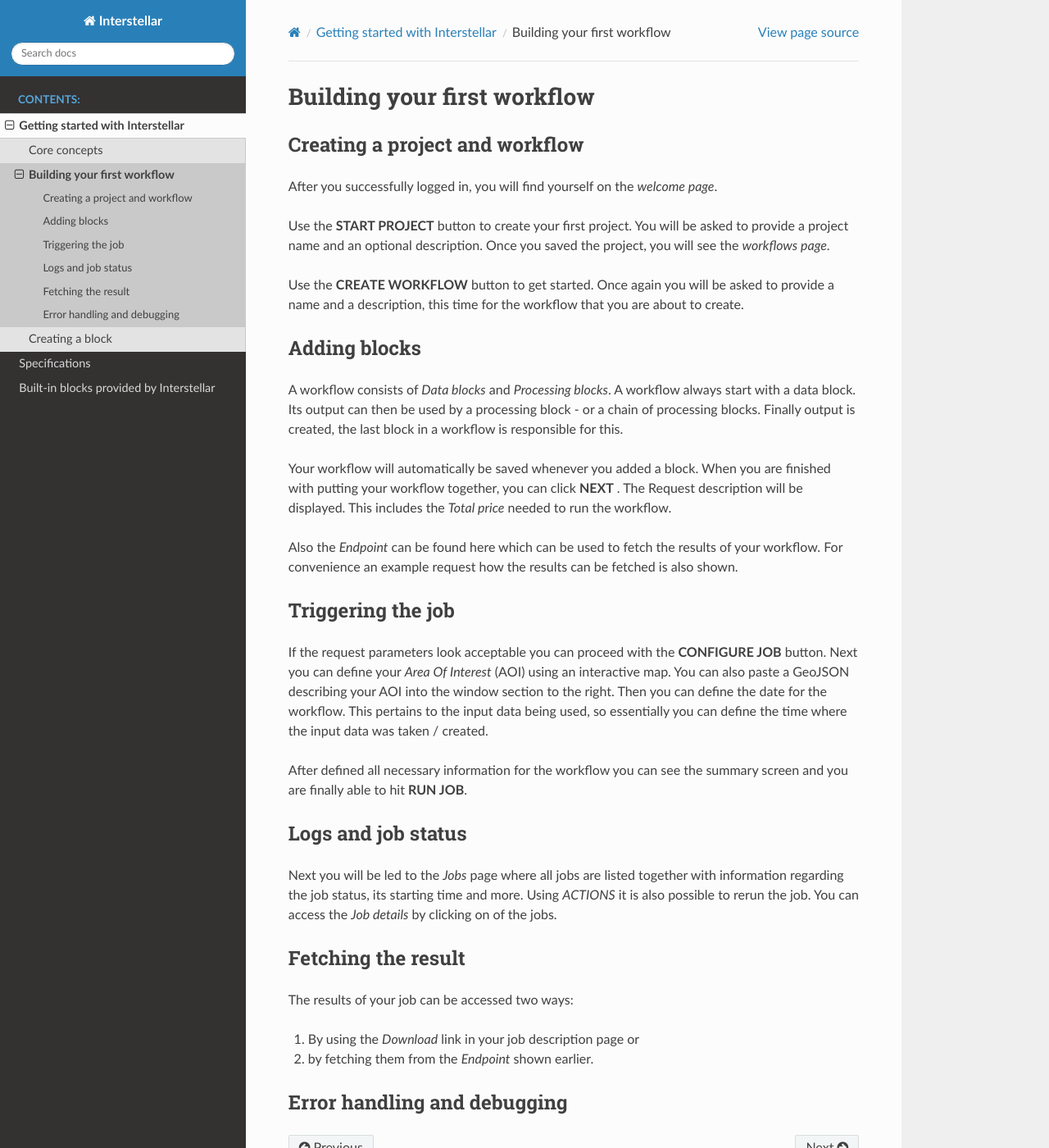
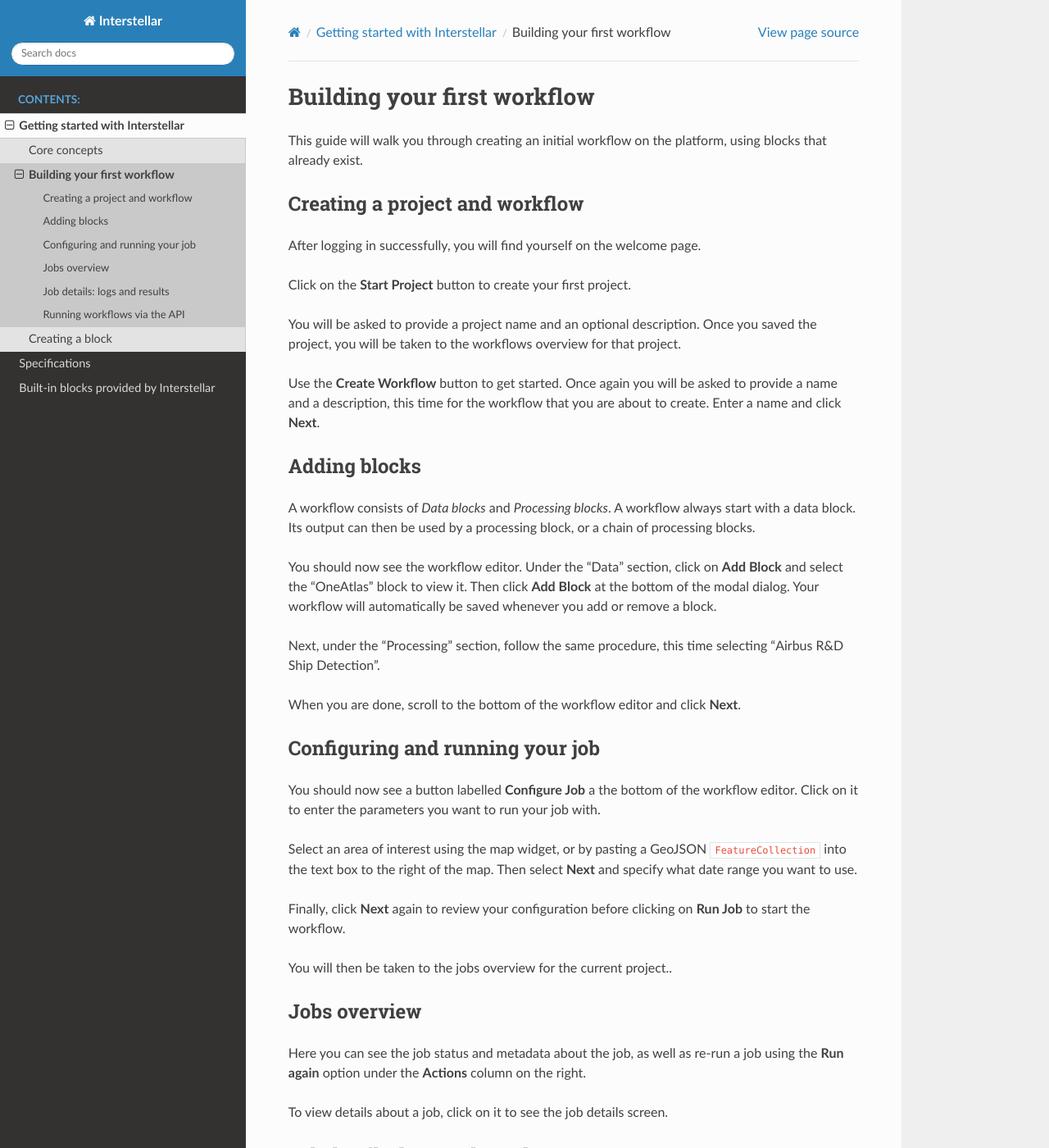
Before and after one commit to up42/docs, a Sphinx documentation site: the page built from source/getting-started/first-workflow.rst, in a window 1280 px wide and 1400 px high. Shown: the whole window at 82% size. Built offline with Sphinx 7.4.7 and the Read the Docs theme 2.0.0, drawn with Linux system fonts in a browser that asks for light colours; some of the changed text lies outside the part shown.

Commit message:
Iterate on the first-workflow page + link out to the job endpoint documentation

```diff
--- a/source/getting-started/first-workflow.rst
+++ b/source/getting-started/first-workflow.rst
@@ -1,57 +1,68 @@
 Building your first workflow
 ============================
 
+This guide will walk you through creating an initial workflow on the platform, using blocks that already exist.
+
 Creating a project and workflow
 -------------------------------
-After you successfully logged in, you will find yourself on the *welcome page*.
 
-Use the **START PROJECT** button to create your first project. You will be asked to provide a
-project name and an optional description. Once you saved the project, you will see the
-*workflows page*.
+After logging in successfully, you will find yourself on the welcome page.
 
-Use the **CREATE WORKFLOW** button to get started. Once again you will be asked to provide a name
-and a description, this time for the workflow that you are about to create.
+Click on the **Start Project** button to create your first project.
+
+You will be asked to provide a project name and an optional description. Once you saved the project, you will be taken
+to the workflows overview for that project.
+
+Use the **Create Workflow** button to get started. Once again you will be asked to provide a name and a description,
+this time for the workflow that you are about to create. Enter a name and click **Next**.
 
 Adding blocks
 -------------
+
 A workflow consists of *Data blocks* and *Processing blocks*. A workflow always start with a data
-block. Its output can then be used by a processing block - or a chain of processing blocks. Finally
-output is created, the last block in a workflow is responsible for this.
+block. Its output can then be used by a processing block, or a chain of processing blocks.
 
-Your workflow will automatically be saved whenever you added a block. When you are finished with
-putting your workflow together, you can click **NEXT** . The Request description will be displayed.
-This includes the *Total price* needed to run the workflow.
+You should now see the workflow editor. Under the "Data" section, click on **Add Block** and select the "OneAtlas"
+block to view it. Then click **Add Block** at the bottom of the modal dialog. Your workflow will automatically be saved
+whenever you add or remove a block.
 
-Also the *Endpoint* can be found here which can be used to fetch the results of your workflow.
-For convenience an example request how the results can be fetched is also shown.
+Next, under the "Processing" section, follow the same procedure, this time selecting "Airbus R&D Ship Detection".
 
-Triggering the job
-------------------
-If the request parameters look acceptable you can proceed with the **CONFIGURE JOB** button.
-Next you can define your *Area Of Interest* (AOI) using an interactive map. You can also paste
-a GeoJSON describing your AOI into the window section to the right. Then you can define the date
-for the workflow. This pertains to the input data being used, so essentially you can define the
-time where the input data was taken / created.
+When you are done, scroll to the bottom of the workflow editor and click **Next**.
 
-After defined all necessary information for the workflow you can see the summary screen and you are
-finally able to hit **RUN JOB**.
+Configuring and running your job
+--------------------------------
 
-Logs and job status
--------------------
-Next you will be led to the *Jobs* page where all jobs are listed together with information
-regarding the job status, its starting time and more. Using *ACTIONS* it is also possible to rerun
-the job. You can access the *Job details* by clicking on of the jobs.
+You should now see a button labelled **Configure Job** a the bottom of the workflow editor. Click on it to enter the
+parameters you want to run your job with.
 
-Fetching the result
--------------------
-.. I am guessing here as I didn't manage to successfully run a job so far.
+Select an area of interest using the map widget, or by pasting a GeoJSON ``FeatureCollection`` into the text box to the
+right of the map. Then select **Next** and specify what date range you want to use.
 
-The results of your job can be accessed two ways:
+Finally, click **Next** again to review your configuration before clicking on **Run Job** to start the workflow.
 
-1. By using the *Download* link in your job description page or
-2. by fetching them from the *Endpoint* shown earlier.
+You will then be taken to the jobs overview for the current project..
 
+Jobs overview
+-------------
 
-Error handling and debugging
-----------------------------
-.. TBD, couldn't find anything helpful so far.
+Here you can see the job status and metadata about the job, as well as re-run a job using the **Run again** option under
+the **Actions** column on the right.
+
+To view details about a job, click on it to see the job details screen.
+
+Job details: logs and results
+-----------------------------
+
+Once the job has completed, you can download the result data by clicking on the **Download** link at the top of the
+page.
+
+You can also inspect each block that has run by clicking on it to see the individual block status and any logs that the
+block has output.
+
+Running workflows via the API
+-----------------------------
+
+This guide shows how to run workflows via the Interstellar web console. Once you're familiar with how the platform works,
+you can start running workflows via the :ref:`workflow api <running-jobs>`, which makes it easier to script jobs and
+trigger new jobs quickly.
```
